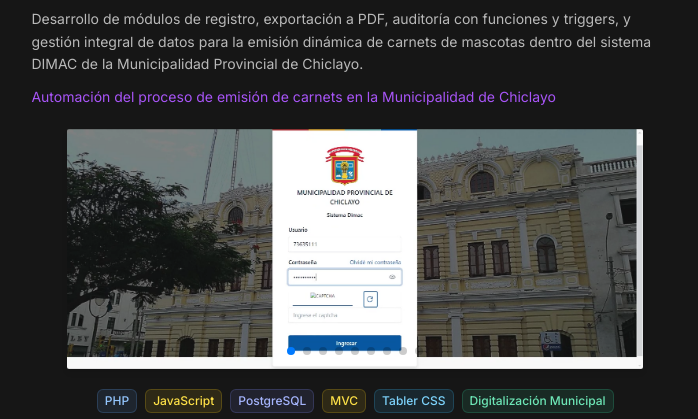
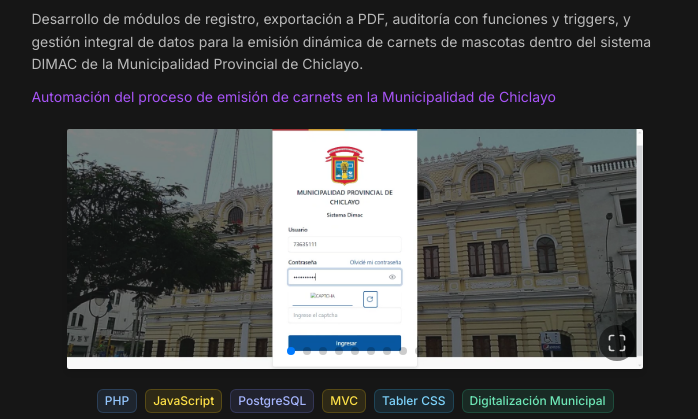
Before and after one commit to darkira2004/darkira2004.github.io, a React (Vite) app: page / in a window 1280 px wide. Shown: the part 1622-2041 px from the top of the page, without its empty margins (528-1226 px from the left). Built offline with nearby package versions, Linux system fonts and the light colour scheme.

Commit message:
mejora en seccion experiencia

```diff
--- a/src/components/ThemeSelector.jsx
+++ b/src/components/ThemeSelector.jsx
@@ -55,12 +55,14 @@
       </button>
 
       {open && (
-        <div className="absolute mt-2 right-0 flex flex-wrap justify-end gap-1.5 p-2 max-w-[160px] rounded-xl backdrop-blur-2xl bg-black/80 border border-white/10 shadow-lg z-50">
+        <div className="absolute mt-2 right-0 grid grid-cols-4 gap-1.5 p-2 min-w-[120px] rounded-xl bg-black/90 border border-white/10 shadow-lg z-50">
           {THEMES.map((theme) => (
             <button
               key={theme.id}
               onClick={() => handleSelect(theme)}
-              className={`w-5 h-5 rounded-full border-2 transition-all hover:scale-110 ${selected.id === theme.id ? "border-white scale-110" : "border-white/20"
+              className={`w-5 h-5 rounded-full border-2 transition-all hover:scale-110 ${selected.id === theme.id
+                ? "border-white scale-110"
+                : "border-white/20"
                 }`}
               style={{ backgroundColor: theme.bg }}
               title={theme.id}
--- a/src/constants/themes.js
+++ b/src/constants/themes.js
@@ -8,10 +8,18 @@
   { id: "charcoal", bg: "#121212" }, // Material Dark
   { id: "gunmetal", bg: "#1a1d23" }, // Technical dark grey
   { id: "midnight", bg: "#0f172a" }, // Deep Slate 900
-  { id: "deep-ocean", bg: "#020617" }, // Almost black blue
   { id: "coffee", bg: "#1c1917ca" }, // Stone 900 (Warm dark)
   { id: "nebula", bg: "#18181b" }, // Zinc 900 (Neutral)
   { id: "eclipse", bg: "#0d1117" }, // GitHub Dimmed style
+
+  // VS Code Popular Themes
+  { id: "dracula", bg: "#282a36" }, // Dracula Original
+  { id: "one-dark", bg: "#282c34" }, // Atom One Dark
+  { id: "nord", bg: "#2e3440" }, // Nord Theme
+  { id: "solarized", bg: "#002b36" }, // Solarized Dark
+  { id: "gruvbox", bg: "#282828" }, // Gruvbox Dark Hard
+  { id: "tokyo-night", bg: "#1a1b26" }, // Tokyo Night
+  { id: "catppuccin", bg: "#1e1e2e" }, // Catppuccin Mocha
 ];
 
 const STORAGE_KEY = "themeId";
--- a/src/sections/ExperienceSection.jsx
+++ b/src/sections/ExperienceSection.jsx
@@ -1,15 +1,12 @@
-import { useState } from "react";
+import { useRef, useState } from "react";
 import { Swiper, SwiperSlide } from 'swiper/react';
-import { Navigation, Pagination } from 'swiper/modules';
+import { Pagination } from 'swiper/modules';
 import 'swiper/css';
-import 'swiper/css/navigation';
 import 'swiper/css/pagination';
 import './experience-carousel.css';
 
 export default function ExperienceSection() {
   const [isModalOpen, setIsModalOpen] = useState(false);
-  const [isImageModalOpen, setIsImageModalOpen] = useState(false);
-  const [currentImageIndex, setCurrentImageIndex] = useState(0);
 
   const dimacImages = [
     { src: "/assets/experiencia/dimac/dimacLogin.png", alt: "DIMAC - Login" },
@@ -23,9 +20,18 @@
     { src: "/assets/experiencia/dimac/dimacTablasMaestras.png", alt: "DIMAC - Tablas Maestras" },
   ];
 
-  const openImageModal = (index) => {
-    setCurrentImageIndex(index);
-    setIsImageModalOpen(true);
+  const carouselRef = useRef(null);
+
+  const handleFullscreen = () => {
+    if (carouselRef.current) {
+      if (!document.fullscreenElement) {
+        carouselRef.current.requestFullscreen().catch(err => {
+          console.error(`Error attempting to enable fullscreen: ${err.message}`);
+        });
+      } else {
+        document.exitFullscreen();
+      }
+    }
   };
 
   return (
@@ -148,27 +154,39 @@
 
               {/* CARRUSEL DE IMÁGENES */}
               <div className="flex justify-center mt-5">
-                <div className="w-full max-w-xl dimac-carousel">
+                <div
+                  className="w-full max-w-xl dimac-carousel relative group/carousel"
+                  ref={carouselRef}
+                >
                   <Swiper
-                    modules={[Navigation, Pagination]}
-                    navigation
+                    modules={[Pagination]}
                     pagination={{ clickable: true }}
                     spaceBetween={0}
                     slidesPerView={1}
-                    className="rounded-sm shadow-md"
+                    className="rounded-sm shadow-md bg-black"
                   >
                     {dimacImages.map((image, index) => (
-                      <SwiperSlide key={index}>
+                      <SwiperSlide key={index} className="flex items-center justify-center bg-black">
                         <img
                           src={image.src}
                           alt={image.alt}
                           loading="lazy"
-                          className="w-full h-auto cursor-pointer hover:opacity-90 transition-opacity"
-                          onClick={() => openImageModal(index)}
+                          className="w-full h-auto max-h-[500px] object-contain cursor-grab active:cursor-grabbing"
                         />
                       </SwiperSlide>
                     ))}
                   </Swiper>
+
+                  {/* Botón de pantalla completa */}
+                  <button
+                    onClick={handleFullscreen}
+                    className="absolute bottom-2 right-2 z-10 p-2 bg-black/50 hover:bg-black/70 rounded-full text-white/80 hover:text-white transition-all"
+                    title="Pantalla completa"
+                  >
+                    <svg xmlns="http://www.w3.org/2000/svg" width="20" height="20" viewBox="0 0 24 24" fill="none" stroke="currentColor" strokeWidth="2" strokeLinecap="round" strokeLinejoin="round">
+                      <path d="M8 3H5a2 2 0 0 0-2 2v3m18 0V5a2 2 0 0 0-2-2h-3m0 18h3a2 2 0 0 0 2-2v-3M3 16v3a2 2 0 0 0 2 2h3" />
+                    </svg>
+                  </button>
                 </div>
               </div>
               {/* BADGES */}
@@ -209,42 +227,7 @@
         </div>
       )}
 
-      {/* MODAL IMÁGENES */}
-      {isImageModalOpen && (
-        <div
-          className="fixed inset-0 z-[9999] flex items-center justify-center bg-black/95 backdrop-blur-sm p-2 md:p-4"
-          onClick={() => setIsImageModalOpen(false)}
-        >
-          <div className="relative w-full max-w-7xl h-[95vh] md:h-[90vh] dimac-modal-carousel" onClick={e => e.stopPropagation()}>
-            <button
-              onClick={() => setIsImageModalOpen(false)}
-              className="absolute top-2 right-2 md:top-4 md:right-4 text-white/80 hover:text-white transition-colors z-10 bg-black/50 rounded-full p-2 hover:bg-black/70"
-            >
-              <svg xmlns="http://www.w3.org/2000/svg" width="24" height="24" viewBox="0 0 24 24" fill="none" stroke="currentColor" strokeWidth="2" strokeLinecap="round" strokeLinejoin="round"><line x1="18" y1="6" x2="6" y2="18"></line><line x1="6" y1="6" x2="18" y2="18"></line></svg>
-            </button>
 
-            <Swiper
-              modules={[Navigation, Pagination]}
-              navigation
-              pagination={{ clickable: true }}
-              spaceBetween={0}
-              slidesPerView={1}
-              initialSlide={currentImageIndex}
-              className="w-full h-full !flex !items-center"
-            >
-              {dimacImages.map((image, index) => (
-                <SwiperSlide key={index} className="!flex !items-center !justify-center">
-                  <img
-                    src={image.src}
-                    alt={image.alt}
-                    className="max-w-full max-h-[90vh] md:max-h-[85vh] w-auto h-auto object-contain"
-                  />
-                </SwiperSlide>
-              ))}
-            </Swiper>
-          </div>
-        </div>
-      )}
     </section>
   );
 }
--- a/src/sections/experience-carousel.css
+++ b/src/sections/experience-carousel.css
@@ -1,82 +1,67 @@
 /* Estilos personalizados para el carrusel de DIMAC */
 
-/* Botones de navegación fuera del carrusel */
-.dimac-carousel .swiper-button-next,
-.dimac-carousel .swiper-button-prev {
-  width: 40px;
-  height: 40px;
-  background-color: rgba(15, 23, 42, 0.8);
-  border-radius: 50%;
-  border: 1px solid rgba(100, 255, 218, 0.3);
+/* .dimac-carousel es el contenedor del inline carousel ahora */
+.dimac-carousel {
+  /* No special styles needed specifically for non-fullscreen state primarily,
+     but adding a transition for smoothness */
   transition: all 0.3s ease;
 }
 
-.dimac-carousel .swiper-button-next::after,
-.dimac-carousel .swiper-button-prev::after {
-  font-size: 16px;
-  color: #64ffda;
-  font-weight: bold;
+/* FULLSCREEN STYLES for the inline carousel container */
+.dimac-carousel:fullscreen {
+  background-color: black;
+  width: 100vw;
+  height: 100vh;
+  max-width: none;
+  display: flex !important;
+  flex-direction: column;
+  align-items: center;
+  justify-content: center;
+  padding: 0;
+  margin: 0;
 }
 
-.dimac-carousel .swiper-button-next:hover,
-.dimac-carousel .swiper-button-prev:hover {
-  background-color: rgba(15, 23, 42, 0.95);
-  border-color: #64ffda;
-  transform: scale(1.1);
+/* Make Swiper take full height in fullscreen */
+.dimac-carousel:fullscreen .swiper {
+  width: 100%;
+  height: 100%;
 }
 
-.dimac-carousel .swiper-button-next {
-  right: -50px;
+.dimac-carousel:fullscreen .swiper-slide {
+  display: flex;
+  align-items: center;
+  justify-content: center;
+  height: 100%;
+  width: 100%;
 }
 
-.dimac-carousel .swiper-button-prev {
-  left: -50px;
+/* Adjust image in fullscreen */
+.dimac-carousel:fullscreen img {
+  max-height: 100vh !important;
+  max-width: 100vw !important;
+  width: auto !important;
+  height: auto !important;
+  object-fit: contain;
 }
 
-/* Para pantallas pequeñas, ocultar botones (solo táctil) */
-@media (max-width: 768px) {
-  .dimac-carousel .swiper-button-next,
-  .dimac-carousel .swiper-button-prev {
-    display: none;
-  }
+/* Ensure pagination dots are visible in fullscreen */
+.dimac-carousel:fullscreen .swiper-pagination {
+  bottom: 20px;
 }
 
-/* Modal - Botones más grandes y fuera */
-.dimac-modal-carousel .swiper-button-next,
-.dimac-modal-carousel .swiper-button-prev {
-  width: 50px;
-  height: 50px;
-  background-color: rgba(0, 0, 0, 0.7);
-  border-radius: 50%;
-  border: 2px solid rgba(100, 255, 218, 0.5);
-  transition: all 0.3s ease;
+.dimac-carousel:fullscreen .swiper-pagination-bullet {
+  background: white;
+  opacity: 0.5;
 }
 
-.dimac-modal-carousel .swiper-button-next::after,
-.dimac-modal-carousel .swiper-button-prev::after {
-  font-size: 20px;
-  color: #64ffda;
-  font-weight: bold;
+.dimac-carousel:fullscreen .swiper-pagination-bullet-active {
+  opacity: 1;
 }
 
-.dimac-modal-carousel .swiper-button-next:hover,
-.dimac-modal-carousel .swiper-button-prev:hover {
-  background-color: rgba(0, 0, 0, 0.9);
-  border-color: #64ffda;
-  transform: scale(1.15);
+/* Position the fullscreen button nicely in fullscreen mode too */
+.dimac-carousel:fullscreen button[title="Pantalla completa"] {
+  bottom: 30px;
+  right: 30px;
+  /* Change icon to compress or just keep it as toggle */
+  transform: scale(1.2);
 }
-
-.dimac-modal-carousel .swiper-button-next {
-  right: -70px;
-}
-
-.dimac-modal-carousel .swiper-button-prev {
-  left: -70px;
-}
-
-@media (max-width: 1024px) {
-  .dimac-modal-carousel .swiper-button-next,
-  .dimac-modal-carousel .swiper-button-prev {
-    display: none;
-  }
-}
```
Also changed, not shown: 1 other file (tests, documents, lock files or other folders).
